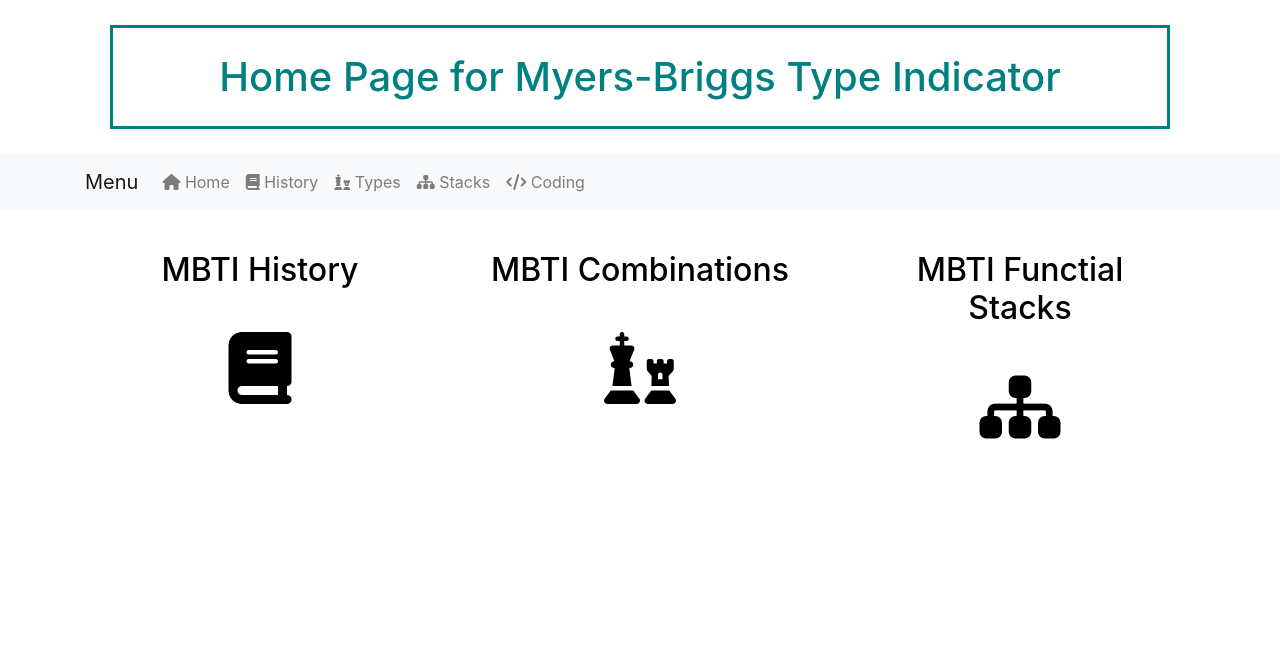
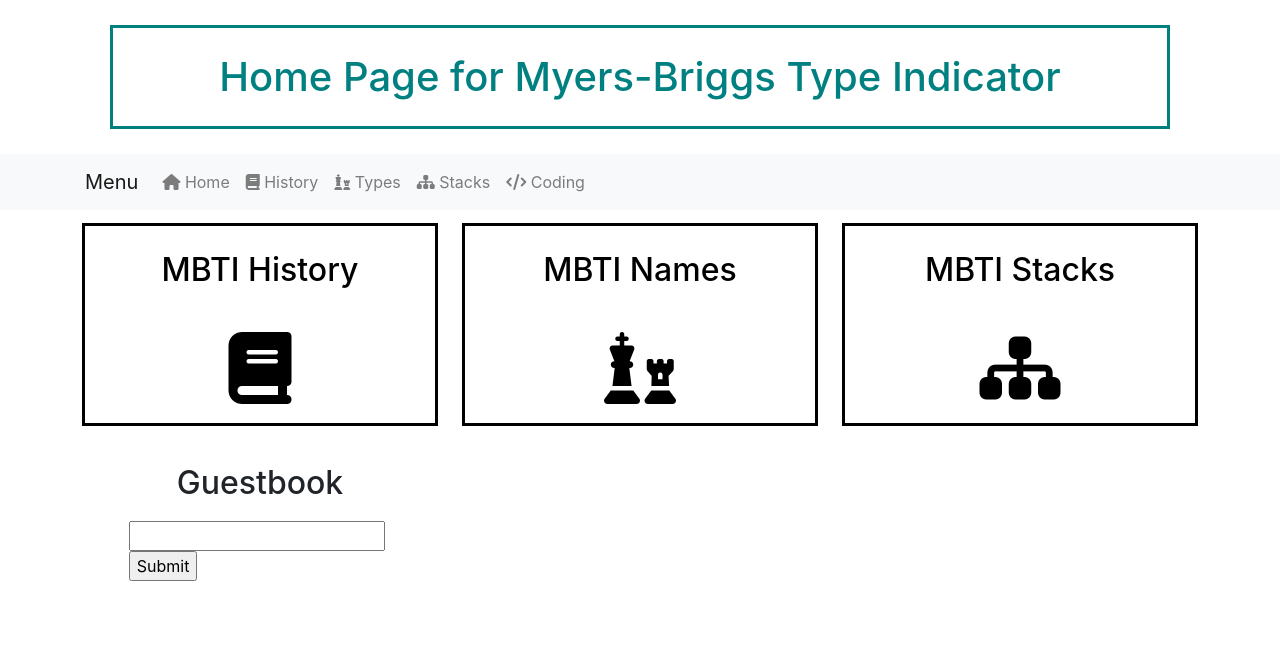
Before and after one commit to JeredLinares/project1, a plain HTML site: page index.html in a window 1280 px wide. Drawn offline with nearby package versions, Linux system fonts and the light colour scheme.

Commit message:
finished html

```diff
--- a/best.css
+++ b/best.css
@@ -32,4 +32,12 @@ p {
     margin-right: auto;
 }
 
-.row {
+.jcenter {
+    margin: auto;
+    width: 75%;
+}
+
+.joutline {
+    outline-style: solid;
+
+}
--- a/index.html
+++ b/index.html
@@ -52,8 +52,8 @@
     <div class="container">
         <div class="row">
             <div class="col-md-4">
-                <a href="hisory.html">
-                    <div>
+                <a href="history.html">
+                    <div class="joutline">
                         <p>
                             <h2>MBTI History</h2>
                         </p>
@@ -65,9 +65,9 @@
 
 
                 <a href="types.html">
-                    <div>
+                    <div class="joutline">
                         <p>
-                            <h2>MBTI Combinations</h2>
+                            <h2>MBTI Names</h2>
                         </p>
                         <p class="jicon"><i class="fas fa-chess"></i></p>
                     </div>
@@ -77,9 +77,9 @@
             <div class="col-md-4">
 
                 <a href="stacks.html">
-                    <div>
+                    <div class="joutline">
                         <p>
-                            <h2>MBTI Functial Stacks</h2>
+                            <h2>MBTI Stacks</h2>
                         </p>
                         <p class="jicon"><i class="fas fa-sitemap"></i></p>
                     </div>
@@ -90,7 +90,31 @@
     </div>
 
 
+    <div class="container">
+        <div class="row">
+            <div class="col-md-4">
+                <h2>Guestbook</h2>
 
+                <div class="jcenter">
+                    <form>
+                        <input type="text" />
+                        <input type="submit" />
+                    </form>
+                </div>
+
+
+            </div>
+            <div class="col-md-4">
+
+            </div>
+
+            </row>
+        </div>
+
+
+        <br />
+        <br />
+        <br />
 
 
         <script src="https://code.jquery.com/jquery-3.4.1.slim.min.js"
```
Lines whose indentation alone changed are shown as unchanged.
